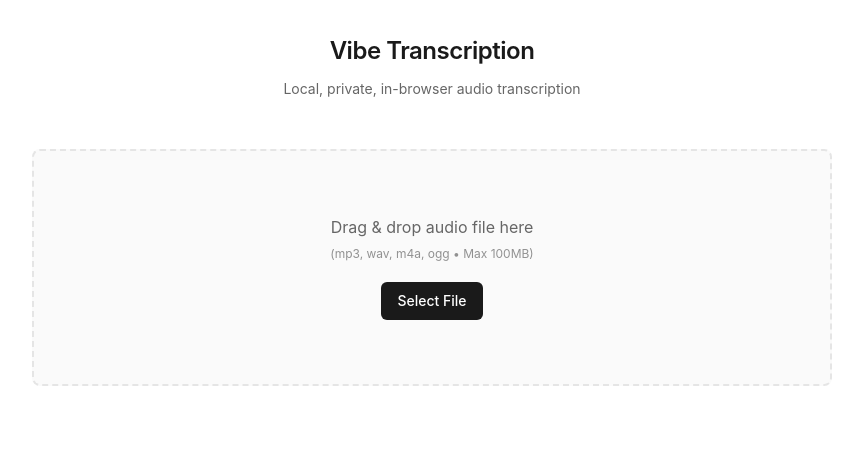
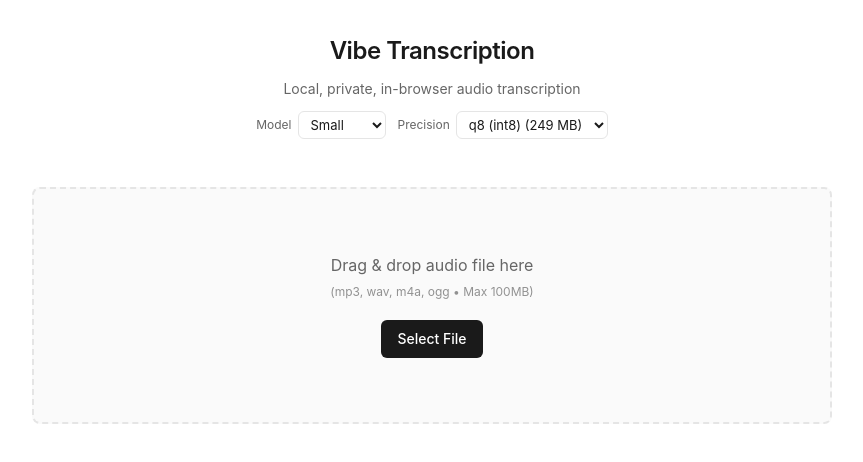
Before and after one commit to jason54354321/transcribe-and-vibe, a Vue app: page / in a window 1280 px wide. Shown: the top 462 px of the page, without its empty margins (208-1071 px from the left). Built offline with nearby package versions, Linux system fonts and the light colour scheme.

Commit message:
feat: add model and dtype selector for Whisper transcription

```diff
--- a/public/worker.js
+++ b/public/worker.js
@@ -1,7 +1,7 @@
 /**
  * Web Worker — Whisper ASR transcription engine
  *
- * Inbound:  { type: 'transcribe', audio: Float32Array }
+ * Inbound:  { type: 'transcribe', audio: Float32Array, model: string, dtype: string }
  * Outbound: { type: 'progress', status: string }
  *           { type: 'model-info', model: string, dtype: string }
  *           { type: 'download-progress', file: string, progress: number, loaded: number, total: number }
@@ -11,24 +11,35 @@
 
 import { pipeline } from 'https://cdn.jsdelivr.net/npm/@huggingface/transformers@3';
 
-const MODEL_ID = 'onnx-community/whisper-small_timestamped';
-const DTYPE = 'q8';
 const CHUNK_LENGTH_S = 30;
 const STRIDE_LENGTH_S = 5;
 
 let transcriber = null;
+let cachedModelId = null;
+let cachedDtype = null;
 
-async function getPipeline() {
-  if (transcriber) return transcriber;
+async function getPipeline(modelId, dtype) {
+  if (transcriber && cachedModelId === modelId && cachedDtype === dtype) {
+    return transcriber;
+  }
 
-  postMessage({ type: 'model-info', model: MODEL_ID, dtype: DTYPE });
+  // Dispose previous pipeline if model/dtype changed
+  if (transcriber) {
+    try { await transcriber.dispose(); } catch { /* ignore */ }
+    transcriber = null;
+  }
+
+  cachedModelId = modelId;
+  cachedDtype = dtype;
+
+  postMessage({ type: 'model-info', model: modelId, dtype });
   postMessage({ type: 'progress', status: 'Loading model…' });
 
   transcriber = await pipeline(
     'automatic-speech-recognition',
-    MODEL_ID,
+    modelId,
     {
-      dtype: DTYPE,
+      dtype,
       device: 'wasm',
       progress_callback: (event) => {
         if (event.status === 'progress' && event.file) {
@@ -48,8 +59,8 @@ async function getPipeline() {
   return transcriber;
 }
 
-async function transcribe(audio) {
-  const pipe = await getPipeline();
+async function transcribe(audio, modelId, dtype) {
+  const pipe = await getPipeline(modelId, dtype);
 
   postMessage({ type: 'progress', status: 'Transcribing…' });
 
@@ -66,7 +77,7 @@ async function transcribe(audio) {
 }
 
 self.addEventListener('message', async (e) => {
-  const { type, audio } = e.data;
+  const { type, audio, model, dtype } = e.data;
   if (type !== 'transcribe') return;
 
   try {
@@ -75,7 +86,12 @@ self.addEventListener('message', async (e) => {
       return;
     }
 
-    const data = await transcribe(audio);
+    if (!model || !dtype) {
+      postMessage({ type: 'error', message: 'Model and dtype are required.' });
+      return;
+    }
+
+    const data = await transcribe(audio, model, dtype);
     postMessage({ type: 'result', data });
   } catch (err) {
     postMessage({
--- a/src/App.vue
+++ b/src/App.vue
@@ -4,12 +4,17 @@ import DropZone from './components/DropZone.vue'
 import StatusBar from './components/StatusBar.vue'
 import AudioPlayer from './components/AudioPlayer.vue'
 import TranscriptView from './components/TranscriptView.vue'
+import ModelSelector from './components/ModelSelector.vue'
+import { DEFAULT_MODEL, DEFAULT_DTYPE } from './models'
 import { useTranscriber } from './composables/useTranscriber'
 import { useFileUpload } from './composables/useFileUpload'
 import { VALID_TYPES, MAX_FILE_SIZE } from './composables/useFileUpload'
 
 const { status, result, error, isProcessing, modelInfo, downloadProgress, transcribe, resetError } = useTranscriber()
 const { handleFile } = useFileUpload()
+
+const selectedModel = ref(DEFAULT_MODEL)
+const selectedDtype = ref(DEFAULT_DTYPE)
 
 const audioUrl = ref('')
 const audioPlayerRef = ref<InstanceType<typeof AudioPlayer> | null>(null)
@@ -40,7 +45,7 @@ const onFileSelected = async (file: File) => {
   try {
     const { audioUrl: url, audioData } = await handleFile(file)
     audioUrl.value = url
-    transcribe(audioData)
+    transcribe(audioData, selectedModel.value, selectedDtype.value)
   } catch (err: unknown) {
     appError.value = err instanceof Error ? err.message : String(err)
     isProcessing.value = false
@@ -69,6 +74,11 @@ onUnmounted(() => {
     <header>
       <h1>Vibe Transcription</h1>
       <div class="subtitle">Local, private, in-browser audio transcription</div>
+      <ModelSelector
+        v-model:model-id="selectedModel"
+        v-model:dtype="selectedDtype"
+        :disabled="isProcessing"
+      />
     </header>
 
     <div v-show="displayError" id="error-container" class="error-container">
--- /dev/null
+++ b/src/components/ModelSelector.vue
@@ -0,0 +1,132 @@
+<script setup lang="ts">
+import { computed, watch } from 'vue'
+import { MODELS } from '../models'
+
+const props = defineProps<{
+  modelId: string
+  dtype: string
+  disabled?: boolean
+}>()
+
+const emit = defineEmits<{
+  'update:modelId': [value: string]
+  'update:dtype': [value: string]
+}>()
+
+const modelEntries = computed(() =>
+  Object.entries(MODELS).map(([id, cfg]) => ({ id, label: cfg.label })),
+)
+
+const currentDtypes = computed(() => {
+  const cfg = MODELS[props.modelId]
+  if (!cfg) return []
+  return Object.entries(cfg.dtypes).map(([key, info]) => ({
+    key,
+    label: info.label,
+    size: info.size,
+  }))
+})
+
+function formatSize(mb: number): string {
+  if (mb >= 1000) return `${(mb / 1000).toFixed(1)} GB`
+  return `${mb} MB`
+}
+
+// When model changes, reset dtype to q8 (always available) if current dtype isn't valid
+watch(
+  () => props.modelId,
+  (newModelId) => {
+    const cfg = MODELS[newModelId]
+    if (cfg && !(props.dtype in cfg.dtypes)) {
+      emit('update:dtype', 'q8')
+    }
+  },
+)
+</script>
+
+<template>
+  <div id="model-selector" class="model-selector">
+    <div class="selector-group">
+      <label for="model-select">Model</label>
+      <select
+        id="model-select"
+        :value="modelId"
+        :disabled="disabled"
+        @change="emit('update:modelId', ($event.target as HTMLSelectElement).value)"
+      >
+        <option v-for="m in modelEntries" :key="m.id" :value="m.id">
+          {{ m.label }}
+        </option>
+      </select>
+    </div>
+    <div class="selector-group">
+      <label for="dtype-select">Precision</label>
+      <select
+        id="dtype-select"
+        :value="dtype"
+        :disabled="disabled"
+        @change="emit('update:dtype', ($event.target as HTMLSelectElement).value)"
+      >
+        <option v-for="d in currentDtypes" :key="d.key" :value="d.key">
+          {{ d.label }} ({{ formatSize(d.size) }})
+        </option>
+      </select>
+    </div>
+  </div>
+</template>
+
+<style scoped>
+.model-selector {
+  display: flex;
+  justify-content: center;
+  gap: 12px;
+  margin-top: 10px;
+}
+
+.selector-group {
+  display: flex;
+  align-items: center;
+  gap: 6px;
+}
+
+.selector-group label {
+  font-size: 12px;
+  color: var(--secondary-text);
+  white-space: nowrap;
+}
+
+.selector-group select {
+  font-size: 13px;
+  font-family: var(--font-stack);
+  padding: 4px 8px;
+  border: 1px solid var(--border-color);
+  border-radius: 6px;
+  background: var(--bg-color);
+  color: var(--text-color);
+  cursor: pointer;
+  outline: none;
+  transition: border-color 0.2s;
+}
+
+.selector-group select:hover:not(:disabled) {
+  border-color: var(--accent-color);
+}
+
+.selector-group select:focus {
+  border-color: var(--accent-color);
+  box-shadow: 0 0 0 2px var(--accent-light);
+}
+
+.selector-group select:disabled {
+  opacity: 0.5;
+  cursor: not-allowed;
+}
+
+@media (max-width: 600px) {
+  .model-selector {
+    flex-direction: column;
+    align-items: center;
+    gap: 8px;
+  }
+}
+</style>
--- a/src/composables/useTranscriber.ts
+++ b/src/composables/useTranscriber.ts
@@ -76,7 +76,7 @@ export function useTranscriber() {
     }
   })
 
-  const transcribe = (audio: Float32Array) => {
+  const transcribe = (audio: Float32Array, model: string, dtype: string) => {
     if (!worker) {
       error.value = "Worker not initialized"
       return
@@ -88,7 +88,7 @@ export function useTranscriber() {
     downloadProgress.value = {}
     status.value = "Sending to worker..."
 
-    worker.postMessage({ type: 'transcribe', audio })
+    worker.postMessage({ type: 'transcribe', audio, model, dtype })
   }
 
   const resetError = () => {
--- /dev/null
+++ b/src/models.ts
@@ -0,0 +1,36 @@
+export type DtypeInfo = { label: string; size: number }
+export type ModelConfig = { label: string; dtypes: Record<string, DtypeInfo> }
+
+export const MODELS: Record<string, ModelConfig> = {
+  'onnx-community/whisper-base_timestamped': {
+    label: 'Base',
+    dtypes: {
+      q8:   { label: 'q8 (int8)',   size: 77 },
+      fp16: { label: 'fp16',        size: 146 },
+      q4:   { label: 'q4',          size: 143 },
+      fp32: { label: 'fp32',        size: 291 },
+    },
+  },
+  'onnx-community/whisper-small_timestamped': {
+    label: 'Small',
+    dtypes: {
+      q8:   { label: 'q8 (int8)',   size: 249 },
+      q4:   { label: 'q4',          size: 300 },
+      fp16: { label: 'fp16',        size: 485 },
+      fp32: { label: 'fp32',        size: 968 },
+    },
+  },
+  'onnx-community/whisper-medium_timestamped': {
+    label: 'Medium',
+    dtypes: {
+      q4f16: { label: 'q4f16',       size: 517 },
+      q4:    { label: 'q4',          size: 679 },
+      q8:    { label: 'q8 (int8)',   size: 986 },
+      fp16:  { label: 'fp16',        size: 1530 },
+      fp32:  { label: 'fp32',        size: 3057 },
+    },
+  },
+}
+
+export const DEFAULT_MODEL = 'onnx-community/whisper-small_timestamped'
+export const DEFAULT_DTYPE = 'q8'
```
Also changed, not shown: tests/fixtures.ts (+7 -5 lines), 2 other files (tests, documents, lock files or other folders).
